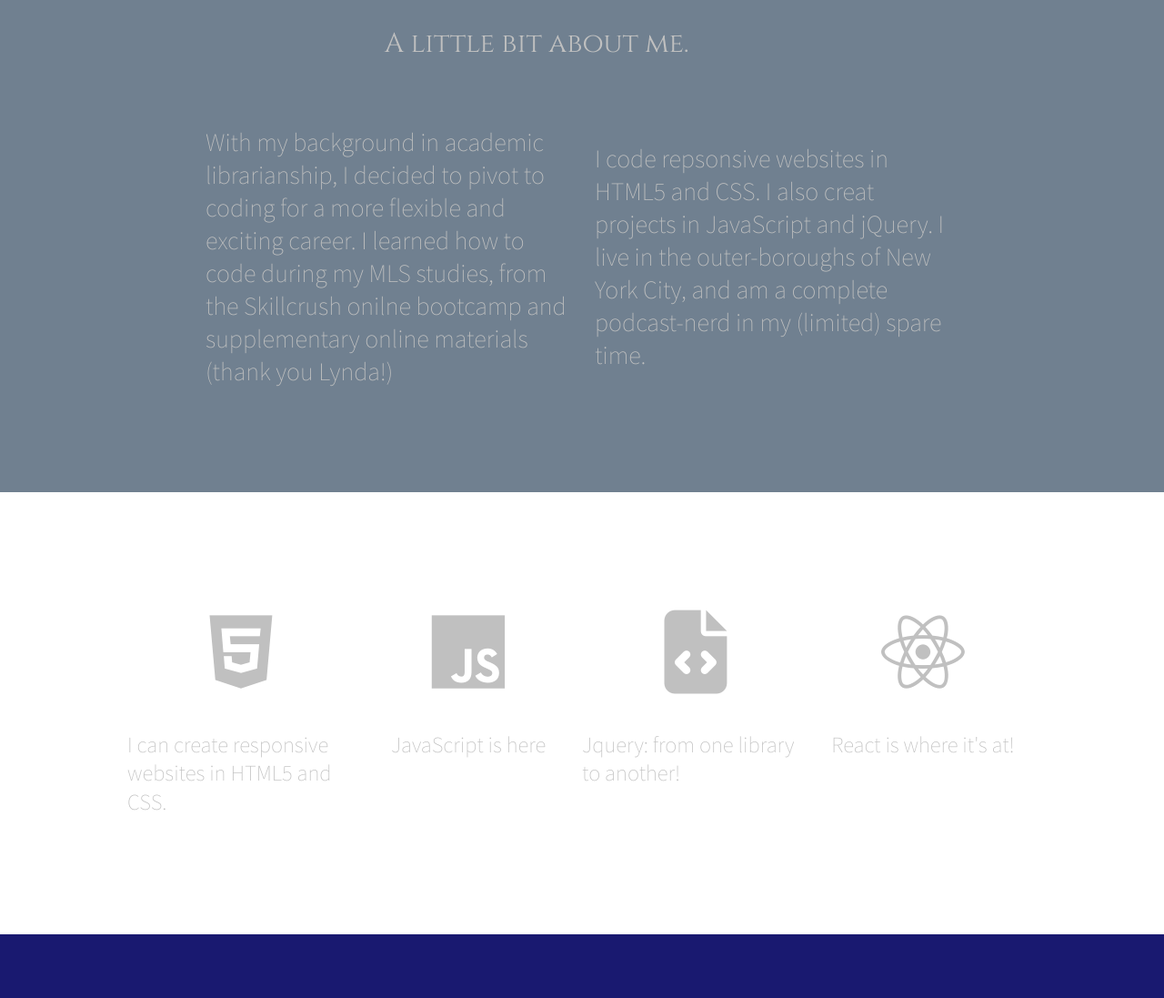
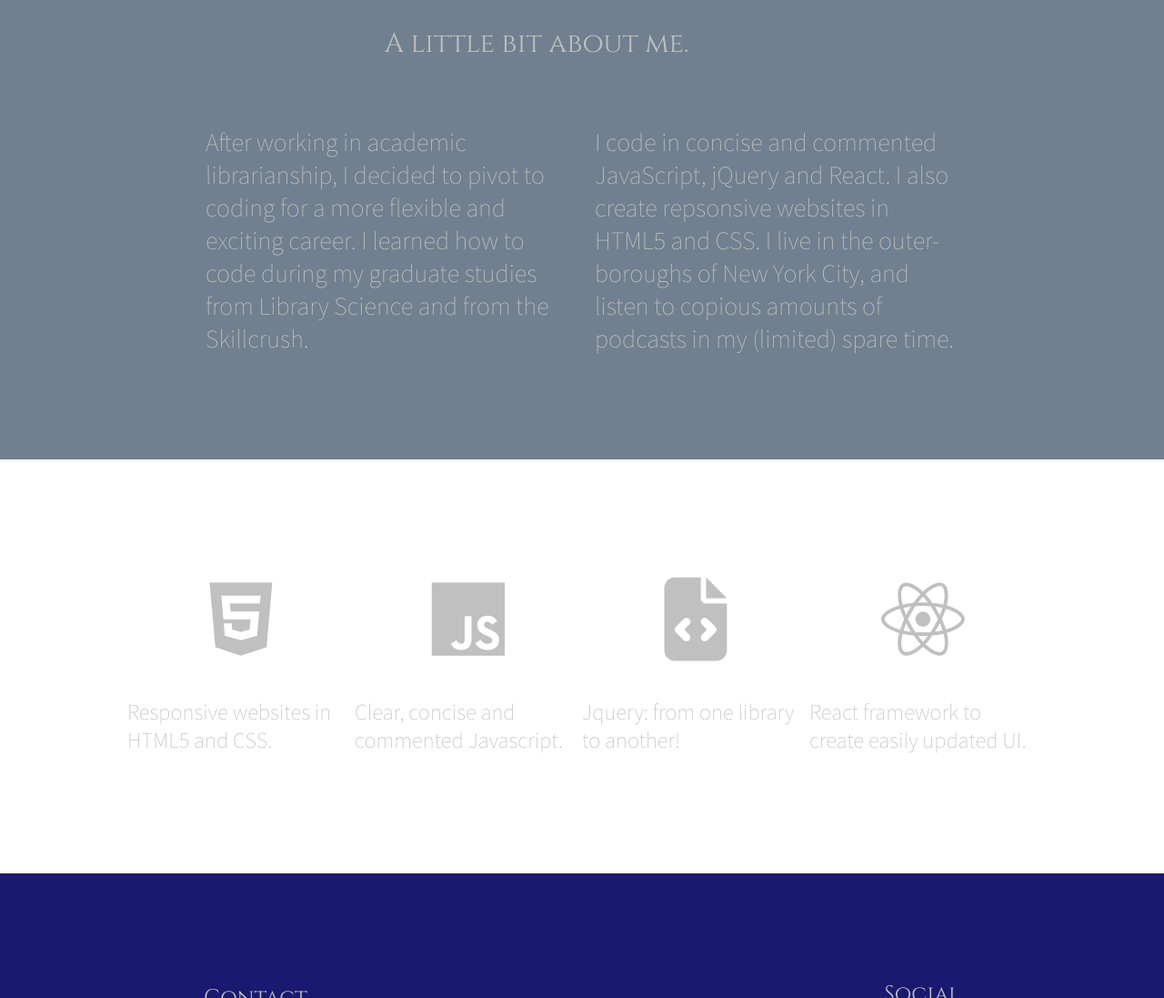
Before and after one commit to agottlieb/portfolio, a website built with Parcel: page index.html in a window 1280 px wide. Shown: the part 940-2037 px from the top of the page at 91% size. Built offline with nearby package versions, Linux system fonts and the light colour scheme.

Commit message:
updated wording

```diff
--- a/index.html
+++ b/index.html
@@ -47,7 +47,7 @@
 
   <section class="statement-area">
     <div class="content-wrapper">
-      <h1>I'm a librarian turned JavaScript and jQuery developer.</h1>
+      <h1>I'm a librarian turned JavaScript and React developer.</h1>
       <figure>
           <img src="img/cpu-background.jpg">
       </figure>
@@ -59,12 +59,12 @@
     <section id="about">
         <h2 class="about">  A little bit about me. </h2>
         <div class="about">
-            <p class="about-items">With my background in academic librarianship, I decided to pivot
+            <p class="about-items">After working in academic librarianship, I decided to pivot
               to coding for a more flexible and exciting career. I learned how to code during my
-            MLS studies, from the Skillcrush onilne bootcamp and supplementary online materials (thank you Lynda!) </p>
-            <p class="about-items">I code repsonsive websites in HTML5 and CSS. I also creat projects
-              in JavaScript and jQuery. I live in the outer-boroughs of New York
-              City, and am a complete podcast-nerd in my (limited) spare time.
+            graduate studies from Library Science and from the Skillcrush. </p>
+            <p class="about-items"> I code in concise and commented JavaScript, jQuery and React. I also create
+              repsonsive websites in HTML5 and CSS. I live in the outer-boroughs of New York
+              City, and listen to copious amounts of podcasts in my (limited) spare time.
             </p>
           </div>
     </section>
@@ -79,13 +79,13 @@
             <p class="fontawesome-icon">
               <i class="fab fa-html5"></i>
               </p>
-            <p class="work"> I can create responsive websites in HTML5 and CSS.</p>
+            <p class="work"> Responsive websites in HTML5 and CSS.</p>
           </article>
         <article>
             <p class="fontawesome-icon">
               <i class="fab fa-js"></i>
               </p>
-            <p class="work"> JavaScript is here</p>
+            <p class="work"> Clear, concise and commented Javascript.</p>
           </article>
           <article>
             <p class="fontawesome-icon">
@@ -97,7 +97,7 @@
             <p class="fontawesome-icon">
               <i class="fab fa-react"></i>
               </p>
-            <p class="work"> React is where it's at! </p>
+            <p class="work"> React framework to create easily updated UI. </p>
           </article>
       </div>
     </section>
```
